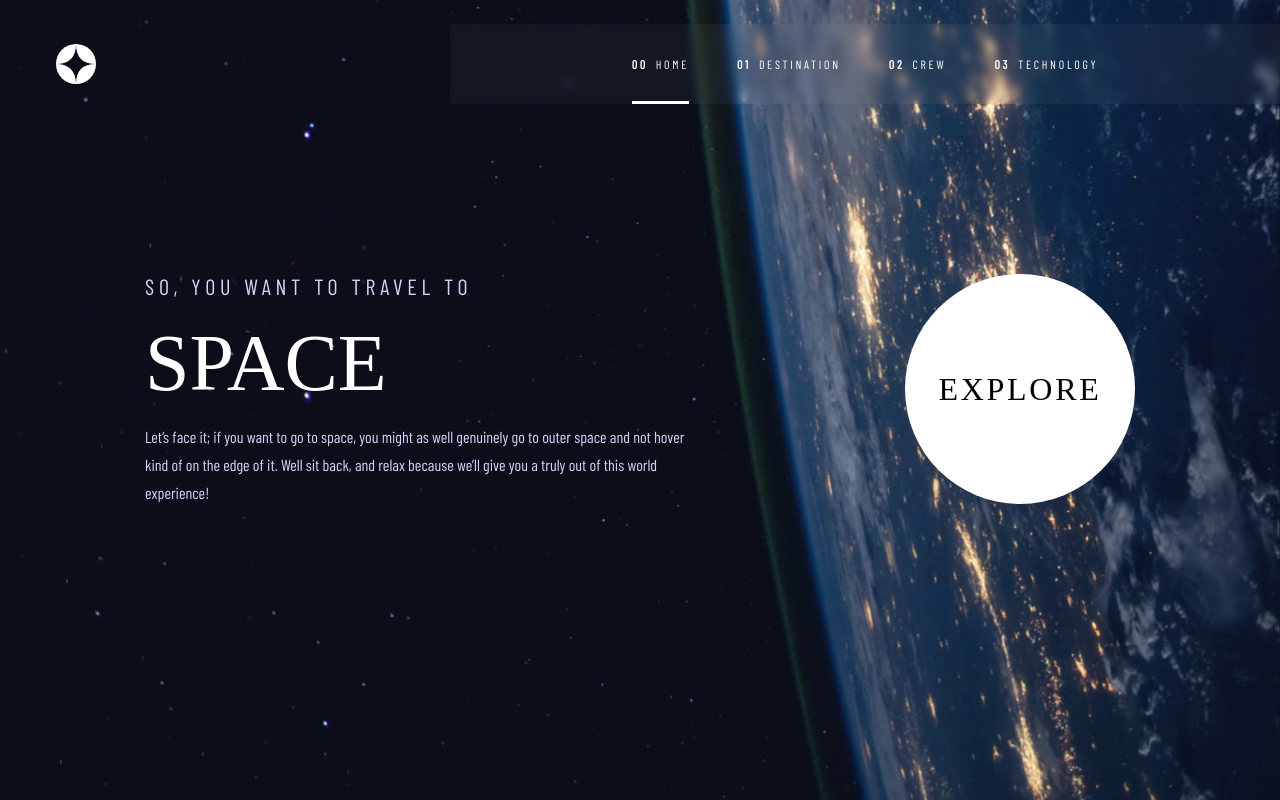
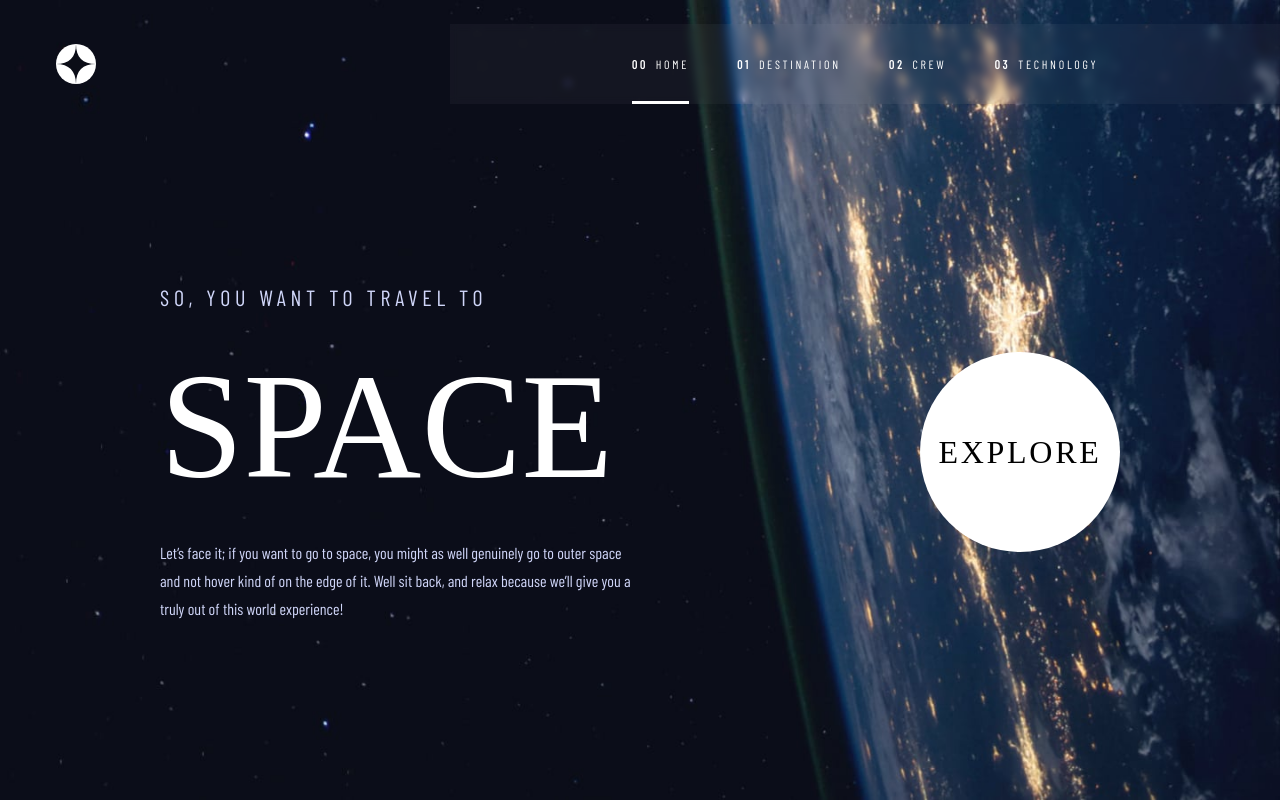
Before and after one commit to Tito-Rollis/Space-Tourism, a React (Create React App) app: page / in a window 1280 px wide. Built offline with nearby package versions, Linux system fonts and the light colour scheme; a web font is replaced by a local one.

Commit message:
fixing nav logic

```diff
--- a/src/components/nav/index.js
+++ b/src/components/nav/index.js
@@ -1,52 +1,31 @@
 import style from './nav.module.css';
-import { Link } from 'react-router-dom';
-
-function Nav({ home, dest, crew, tech }) {
+import TextNav from './textNav';
+function Nav({ number }) {
+    const textNav = [
+        { title: 'HOME', number: '00', link: '/' },
+        { title: 'DESTINATION', number: '01', link: '/destination' },
+        { title: 'CREW', number: '02', link: '/crew' },
+        { title: 'TECHNOLOGY', number: '03', link: '/tech' },
+    ];
     return (
         <div className={`flex justify-between items-center h-20`}>
             <div className={`h-10 w-10 ml-10 md:ml-14 ${style.logo}`}></div>
             <ul
                 className={`h-full  md:flex items-center justify-center hidden md:gap-x-9 lg:gap-x-12 text-wt font-sub text-nav md:text-navMob lg:text-nav ${style.navContainer}`}
             >
-                <li
-                    style={{
-                        boxShadow: `0px -3px 0px 0px ${home} inset`,
-                    }}
-                    className={`flex  gap-2 h-full items-center ${style.list}`}
-                >
-                    <span className="font-bold md:hidden lg:block">00</span>{' '}
-                    <Link to="/">HOME</Link>
-                </li>
-
-                <li
-                    style={{
-                        boxShadow: `0px -3px 0px 0px ${dest} inset`,
-                    }}
-                    className={`flex gap-2 h-full items-center ${style.list}`}
-                >
-                    <span className="font-bold md:hidden lg:block">01</span>{' '}
-                    <Link to="/destination">DESTINATION</Link>
-                </li>
-
-                <li
-                    style={{
-                        boxShadow: `0px -3px 0px 0px ${crew} inset`,
-                    }}
-                    className={`flex gap-2 h-full items-center ${style.list}`}
-                >
-                    <span className="font-bold md:hidden lg:block">02</span>{' '}
-                    <Link to="/crew">CREW</Link>
-                </li>
-
-                <li
-                    style={{
-                        boxShadow: `0px -3px 0px 0px ${tech} inset`,
-                    }}
-                    className={`flex gap-2 h-full items-center ${style.list}`}
-                >
-                    <span className="font-bold md:hidden lg:block">03</span>{' '}
-                    TECHNOLOGY
-                </li>
+                {textNav.map((item) => {
+                    return (
+                        <TextNav
+                            isClick={
+                                item.number === number &&
+                                'rgba(255, 255, 255, 1)'
+                            }
+                            title={item.title}
+                            number={item.number}
+                            link={item.link}
+                        />
+                    );
+                })}
             </ul>
         </div>
     );
--- /dev/null
+++ b/src/components/nav/textNav.js
@@ -0,0 +1,15 @@
+import style from './nav.module.css';
+import { Link } from 'react-router-dom';
+export default function TextNav({ number, title, isClick, link = '/' }) {
+    return (
+        <li
+            style={{
+                boxShadow: `0px -3px 0px 0px ${isClick} inset`,
+            }}
+            className={`flex  gap-2 h-full items-center ${style.list}`}
+        >
+            <span className="font-bold md:hidden lg:block">{number}</span>{' '}
+            <Link to={link}>{title}</Link>
+        </li>
+    );
+}
--- a/src/pages/crew/index.js
+++ b/src/pages/crew/index.js
@@ -17,7 +17,7 @@ export default function Crew() {
         <div
             className={`pt-6 h-screen w-screen ${style.container} overflow-hidden static md:relative`}
         >
-            <Nav crew="rgba(255, 255, 255, 1)" />
+            <Nav number="02" />
             <h1
                 className={`font-sub text-wt text-center text-h5Mob md:text-h5 md:text-left md:mt-10 md:ml-14`}
             >
--- a/src/pages/destination/index.js
+++ b/src/pages/destination/index.js
@@ -11,7 +11,7 @@ export default function Destination() {
         <div
             className={`pt-6 h-screen w-screen ${style.container} overflow-hidden`}
         >
-            <Nav dest="rgba(255, 255, 255, 1)" />
+            <Nav number="01" />
             <h1
                 className={`font-sub text-wt text-h5Mob md:text-h5 ml-10 md:ml-14`}
             >
--- a/src/pages/home/home.module.css
+++ b/src/pages/home/home.module.css
@@ -9,19 +9,12 @@
     background-color: white;
 }
 
-.homeContent {
-    margin-top: 100px;
-}
-
 @media (min-width: 768px) {
     .homeContainer {
         background-image: url('../../assets/img/home/background-home-tablet.jpg');
         background-size: cover;
         background-position: center;
         background-repeat: no-repeat;
-    }
-    .homeContent {
-        margin-top: 50px;
     }
     .cta {
         width: 150px;
@@ -33,12 +26,8 @@
     .homeContainer {
         background-image: url('../../assets/img/home/background-home-desktop.jpg');
     }
-    .homeContent {
-        gap: 200px;
-        margin-top: 13vw;
-    }
     .cta {
-        width: 230px;
-        height: 230px;
+        width: 200px;
+        height: 200px;
     }
 }
--- a/src/pages/home/index.js
+++ b/src/pages/home/index.js
@@ -2,18 +2,23 @@ import Nav from '../../components/nav/index';
 import style from './home.module.css';
 function Home() {
     return (
-        <div className={`h-screen ${style.homeContainer} w-full pt-6`}>
-            <Nav home="rgba(255, 255, 255, 1)" />
+        <div
+            className={`h-screen ${style.homeContainer} flex flex-col w-full pt-6`}
+        >
+            <Nav number="00" />
             <div
-                className={`flex px-20 flex-col lg:flex-row items-center justify-center ${style.homeContent}`}
+                className={`flex px-40 flex-col lg:flex-row items-center lg:justify-between flex-1 ${style.homeContent}`}
             >
+                {/* TEXT */}
                 <div
                     className={`flex lg:w-3/6 text-center flex-col lg:text-left lg:items-start`}
                 >
                     <p className="lg:text-h5 md:text-h5Tab text-h5Mob font-sub text-pl">
                         SO, YOU WANT TO TRAVEL TO
                     </p>
-                    <h1 className="font-main text-h1Mob text-wt">SPACE</h1>
+                    <h1 className="font-main text-h1Mob md:text-h1 text-wt">
+                        SPACE
+                    </h1>
                     <p className="text-bodyMob md:text-bodyTab lg:text-body font-sub text-pl">
                         Let’s face it; if you want to go to space, you might as
                         well genuinely go to outer space and not hover kind of
@@ -21,9 +26,10 @@ function Home() {
                         we’ll give you a truly out of this world experience!
                     </p>
                 </div>
+                {/* BUTTON */}
                 <div>
                     <div
-                        className={`rounded-full ${style.cta} mt-20  text-h5Mob lg:text-h4  md:mt-14 lg:mt-0 flex justify-center items-center`}
+                        className={`rounded-full ${style.cta} mt-12  text-h5Mob lg:text-h4  md:mt-14 lg:mt-0 flex justify-center items-center`}
                     >
                         <p className="font-main ">EXPLORE</p>
                     </div>
```
